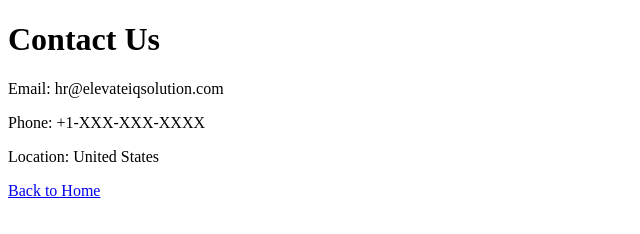
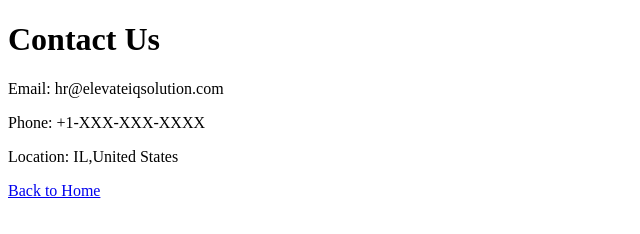
Before and after one commit to Racer99-hub/racer99-hub.github.io, a plain HTML site: page contact.html in a window 1280 px wide. Shown: the full height of the page, 0-640 px from the left. Drawn offline with Linux system fonts and the light colour scheme.

Commit message:
Update contact.html

```diff
--- a/contact.html
+++ b/contact.html
@@ -8,7 +8,7 @@
     <h1>Contact Us</h1>
     <p>Email: hr@elevateiqsolution.com</p>
     <p>Phone: +1-XXX-XXX-XXXX</p>
-    <p>Location: United States</p>
+    <p>Location: IL,United States</p>
     <a href="index.html">Back to Home</a>
 </body>
 </html>
```
